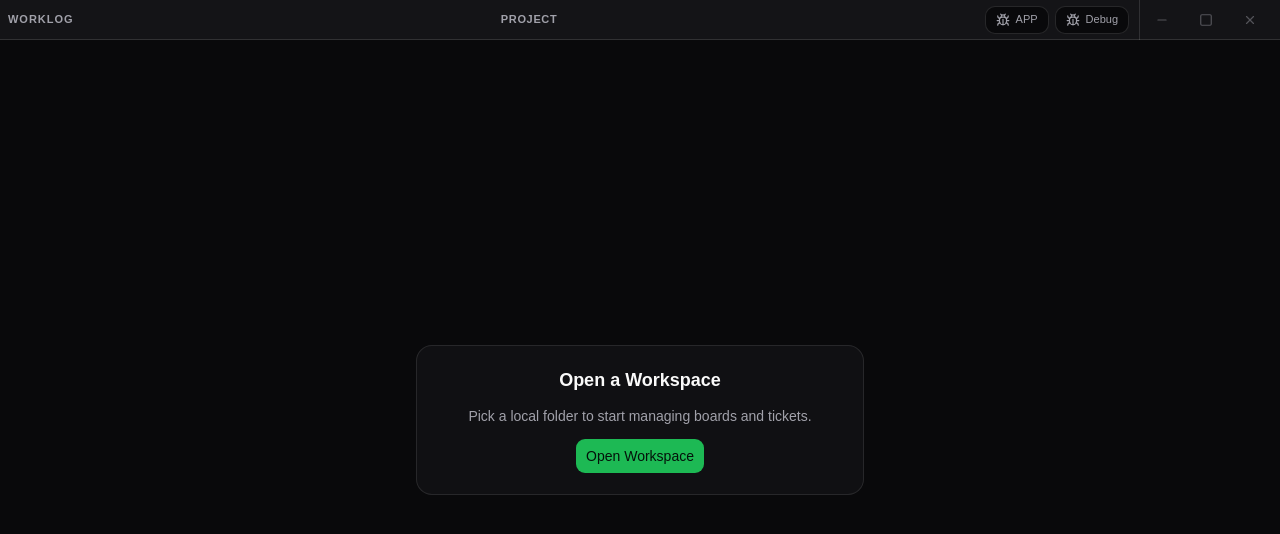
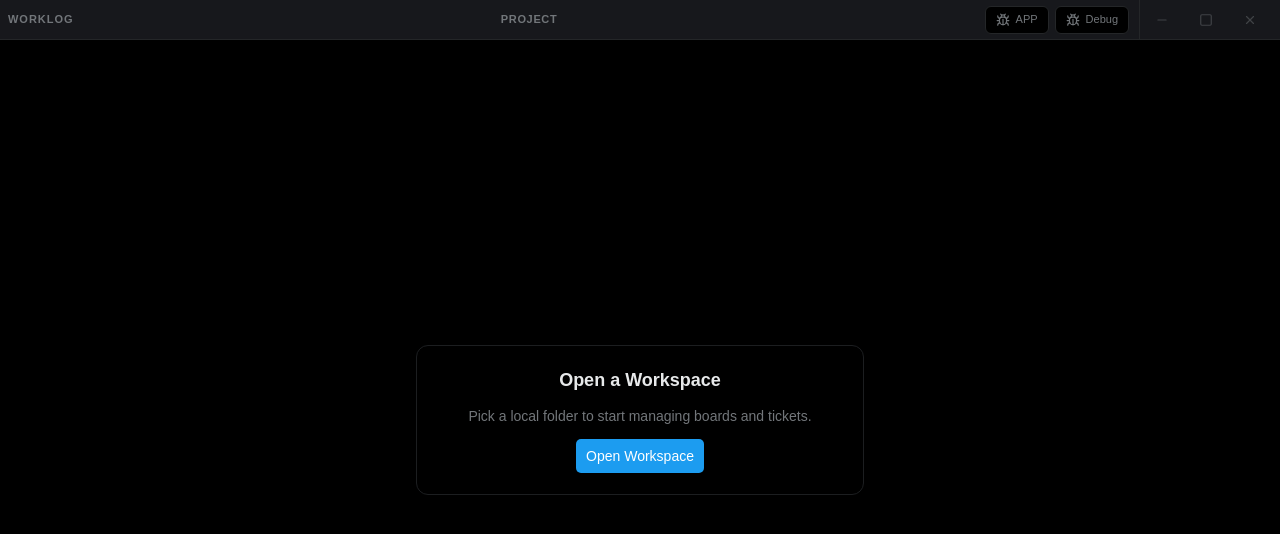
Before and after one commit to regisx001/Worklog, a SvelteKit app: page /onboarding in a window 1280 px wide. Shown: the top 534 px of the page. Built offline with nearby package versions, Linux system fonts and the light colour scheme.

Commit message:
feat: update CSS variables for improved theming and adjust toolbar height styles

```diff
--- a/src/lib/components/app/TicketDetail/TicketDetailPanel.svelte
+++ b/src/lib/components/app/TicketDetail/TicketDetailPanel.svelte
@@ -67,7 +67,7 @@
     <SheetContent
         side="right"
         overlayClass="top-[var(--app-toolbar-height)]"
-        class="w-140 max-w-[92vw] border-l border-border/80 p-0 text-[12px] data-[side=right]:top-[var(--app-toolbar-height)] data-[side=right]:h-[calc(100dvh-var(--app-toolbar-height))]"
+        class="w-140 max-w-[92vw] border-l border-border/80 p-0 text-[12px] data-[side=right]:top-(--app-toolbar-height) data-[side=right]:h-[calc(100dvh-var(--app-toolbar-height))]"
         aria-label="Ticket details"
     >
         {#if ticket}
--- a/src/lib/components/app/Toolbar/AppToolbar.svelte
+++ b/src/lib/components/app/Toolbar/AppToolbar.svelte
@@ -140,7 +140,7 @@
 
 <header
     bind:this={toolbarEl}
-    class="relative z-[60] flex h-[var(--app-toolbar-height)] min-h-[var(--app-toolbar-height)] w-full select-none items-center border-b border-border bg-card px-2"
+    class="relative z-60 flex h-(--app-toolbar-height) min-h-(--app-toolbar-height) w-full select-none items-center border-b border-border bg-card px-2"
 >
     <ToolbarIdentity {projectName} />
 
--- a/src/routes/layout.css
+++ b/src/routes/layout.css
@@ -8,77 +8,179 @@
 @plugin '@tailwindcss/typography';
 
 :root {
-  --radius: 0.75rem;
+	--background: oklch(1 0 0);
+	--foreground: oklch(0.1884 0.0128 248.5103);
+	--card: oklch(0.9784 0.0011 197.1387);
+	--card-foreground: oklch(0.1884 0.0128 248.5103);
+	--popover: oklch(1 0 0);
+	--popover-foreground: oklch(0.1884 0.0128 248.5103);
+	--primary: oklch(0.6723 0.1606 244.9955);
+	--primary-foreground: oklch(1 0 0);
+	--secondary: oklch(0.1884 0.0128 248.5103);
+	--secondary-foreground: oklch(1 0 0);
+	--muted: oklch(0.9222 0.0013 286.3737);
+	--muted-foreground: oklch(0.1884 0.0128 248.5103);
+	--accent: oklch(0.9392 0.0166 250.8453);
+	--accent-foreground: oklch(0.6723 0.1606 244.9955);
+	--destructive: oklch(0.6188 0.2376 25.7658);
+	--destructive-foreground: oklch(1 0 0);
+	--border: oklch(0.9317 0.0118 231.6594);
+	--input: oklch(0.9809 0.0025 228.7836);
+	--ring: oklch(0.6818 0.1584 243.354);
+	--chart-1: oklch(0.6723 0.1606 244.9955);
+	--chart-2: oklch(0.6907 0.1554 160.3454);
+	--chart-3: oklch(0.8214 0.16 82.5337);
+	--chart-4: oklch(0.7064 0.1822 151.7125);
+	--chart-5: oklch(0.5919 0.2186 10.5826);
+	--sidebar: oklch(0.9784 0.0011 197.1387);
+	--sidebar-foreground: oklch(0.1884 0.0128 248.5103);
+	--sidebar-primary: oklch(0.6723 0.1606 244.9955);
+	--sidebar-primary-foreground: oklch(1 0 0);
+	--sidebar-accent: oklch(0.9392 0.0166 250.8453);
+	--sidebar-accent-foreground: oklch(0.6723 0.1606 244.9955);
+	--sidebar-border: oklch(0.9271 0.0101 238.5177);
+	--sidebar-ring: oklch(0.6818 0.1584 243.354);
 
-  /* Exported mockup design-system tokens */
-  --ease-expo: cubic-bezier(0.16, 1, 0.3, 1);
-  --blur-md: blur(16px);
-  --blur-lg: blur(24px);
-  --blur-xl: blur(40px);
+	--font-sans:
+		ui-sans-serif, system-ui, -apple-system, BlinkMacSystemFont, 'Segoe UI', Roboto,
+		'Helvetica Neue', Arial, 'Noto Sans', sans-serif, 'Apple Color Emoji', 'Segoe UI Emoji',
+		'Segoe UI Symbol', 'Noto Color Emoji';
+	--font-serif: ui-serif, Georgia, Cambria, 'Times New Roman', Times, serif;
+	--font-mono:
+		ui-monospace, SFMono-Regular, Menlo, Monaco, Consolas, 'Liberation Mono', 'Courier New',
+		monospace;
 
-  --wl-bg-base: #09090b;
-  --wl-bg-panel: rgba(24, 24, 27, 0.65);
-  --wl-bg-sidebar: rgba(18, 18, 20, 0.75);
-  --wl-bg-card: rgba(255, 255, 255, 0.03);
-  --wl-bg-raised: rgba(255, 255, 255, 0.06);
+	--radius: 0.5rem;
 
-  --wl-border-subtle: rgba(255, 255, 255, 0.06);
-  --wl-border-default: rgba(255, 255, 255, 0.12);
-  --wl-border-strong: rgba(255, 255, 255, 0.2);
+	--shadow-2xs: 0 1px 3px 0px hsl(0 0% 0% / 0.05);
+	--shadow-xs: 0 1px 3px 0px hsl(0 0% 0% / 0.05);
+	--shadow-sm: 0 1px 3px 0px hsl(0 0% 0% / 0.1), 0 1px 2px -1px hsl(0 0% 0% / 0.1);
+	--shadow: 0 1px 3px 0px hsl(0 0% 0% / 0.1), 0 1px 2px -1px hsl(0 0% 0% / 0.1);
+	--shadow-md: 0 1px 3px 0px hsl(0 0% 0% / 0.1), 0 2px 4px -1px hsl(0 0% 0% / 0.1);
+	--shadow-lg: 0 1px 3px 0px hsl(0 0% 0% / 0.1), 0 4px 6px -1px hsl(0 0% 0% / 0.1);
+	--shadow-xl: 0 1px 3px 0px hsl(0 0% 0% / 0.1), 0 8px 10px -1px hsl(0 0% 0% / 0.1);
+	--shadow-2xl: 0 1px 3px 0px hsl(0 0% 0% / 0.25);
 
-  --wl-text-primary: #fafafa;
-  --wl-text-secondary: #a1a1aa;
-  --wl-text-tertiary: #71717a;
+	--tracking-normal: 0em;
+	--spacing: 0.25rem;
+}
+.dark {
+	--background: oklch(0 0 0);
+	--foreground: oklch(0.9328 0.0025 228.7857);
+	--card: oklch(0.2097 0.008 274.5332);
+	--card-foreground: oklch(0.8853 0 0);
+	--popover: oklch(0 0 0);
+	--popover-foreground: oklch(0.9328 0.0025 228.7857);
+	--primary: oklch(0.6692 0.1607 245.011);
+	--primary-foreground: oklch(1 0 0);
+	--secondary: oklch(0.9622 0.0035 219.5331);
+	--secondary-foreground: oklch(0.1884 0.0128 248.5103);
+	--muted: oklch(0.209 0 0);
+	--muted-foreground: oklch(0.5637 0.0078 247.9662);
+	--accent: oklch(0.1928 0.0331 242.5459);
+	--accent-foreground: oklch(0.6692 0.1607 245.011);
+	--destructive: oklch(0.6188 0.2376 25.7658);
+	--destructive-foreground: oklch(1 0 0);
+	--border: oklch(0.2674 0.0047 248.0045);
+	--input: oklch(0.302 0.0288 244.8244);
+	--ring: oklch(0.6818 0.1584 243.354);
+	--chart-1: oklch(0.6723 0.1606 244.9955);
+	--chart-2: oklch(0.6907 0.1554 160.3454);
+	--chart-3: oklch(0.8214 0.16 82.5337);
+	--chart-4: oklch(0.7064 0.1822 151.7125);
+	--chart-5: oklch(0.5919 0.2186 10.5826);
+	--sidebar: oklch(0.2097 0.008 274.5332);
+	--sidebar-foreground: oklch(0.8853 0 0);
+	--sidebar-primary: oklch(0.6818 0.1584 243.354);
+	--sidebar-primary-foreground: oklch(1 0 0);
+	--sidebar-accent: oklch(0.1928 0.0331 242.5459);
+	--sidebar-accent-foreground: oklch(0.6692 0.1607 245.011);
+	--sidebar-border: oklch(0.3795 0.022 240.5943);
+	--sidebar-ring: oklch(0.6818 0.1584 243.354);
 
-  --wl-accent-grove: #1db954;
-  --wl-accent-loud: #1ed760;
+	--font-sans:
+		ui-sans-serif, system-ui, -apple-system, BlinkMacSystemFont, 'Segoe UI', Roboto,
+		'Helvetica Neue', Arial, 'Noto Sans', sans-serif, 'Apple Color Emoji', 'Segoe UI Emoji',
+		'Segoe UI Symbol', 'Noto Color Emoji';
+	--font-serif: ui-serif, Georgia, Cambria, 'Times New Roman', Times, serif;
+	--font-mono:
+		ui-monospace, SFMono-Regular, Menlo, Monaco, Consolas, 'Liberation Mono', 'Courier New',
+		monospace;
 
-  --wl-status-done: #3fb950;
-  --wl-status-warn: #d29922;
-  --wl-status-err: #f85149;
-  --wl-status-info: #58a6ff;
+	--radius: 0.5rem;
 
-  --wl-label-green-text: #56d364;
-  --wl-label-blue-text: #79c0ff;
-  --wl-label-yellow-text: #e3b341;
-  --wl-label-red-text: #ff7b72;
-  --wl-label-purple-text: #d2a8ff;
+	--shadow-2xs: 0 1px 3px 0px hsl(0 0% 0% / 0.05);
+	--shadow-xs: 0 1px 3px 0px hsl(0 0% 0% / 0.05);
+	--shadow-sm: 0 1px 3px 0px hsl(0 0% 0% / 0.1), 0 1px 2px -1px hsl(0 0% 0% / 0.1);
+	--shadow: 0 1px 3px 0px hsl(0 0% 0% / 0.1), 0 1px 2px -1px hsl(0 0% 0% / 0.1);
+	--shadow-md: 0 1px 3px 0px hsl(0 0% 0% / 0.1), 0 2px 4px -1px hsl(0 0% 0% / 0.1);
+	--shadow-lg: 0 1px 3px 0px hsl(0 0% 0% / 0.1), 0 4px 6px -1px hsl(0 0% 0% / 0.1);
+	--shadow-xl: 0 1px 3px 0px hsl(0 0% 0% / 0.1), 0 8px 10px -1px hsl(0 0% 0% / 0.1);
+	--shadow-2xl: 0 1px 3px 0px hsl(0 0% 0% / 0.25);
+}
 
-  /* shadcn semantic mapping */
-  --background: var(--wl-bg-base);
-  --foreground: var(--wl-text-primary);
-  --card: #141417;
-  --card-foreground: var(--wl-text-primary);
-  --popover: #18181b;
-  --popover-foreground: var(--wl-text-primary);
-  --primary: var(--wl-accent-grove);
-  --primary-foreground: #04120a;
-  --secondary: rgba(255, 255, 255, 0.08);
-  --secondary-foreground: var(--wl-text-primary);
-  --muted: rgba(255, 255, 255, 0.05);
-  --muted-foreground: var(--wl-text-secondary);
-  --accent: rgba(29, 185, 84, 0.16);
-  --accent-foreground: #bbf7d0;
-  --destructive: var(--wl-status-err);
-  --border: var(--wl-border-default);
-  --input: var(--wl-border-default);
-  --ring: var(--wl-accent-grove);
-  --chart-1: var(--wl-status-info);
-  --chart-2: var(--wl-accent-grove);
-  --chart-3: var(--wl-label-purple-text);
-  --chart-4: var(--wl-label-yellow-text);
-  --chart-5: var(--wl-status-err);
-  --sidebar: var(--wl-bg-sidebar);
-  --sidebar-foreground: var(--wl-text-primary);
-  --sidebar-primary: var(--wl-accent-grove);
-  --sidebar-primary-foreground: #04120a;
-  --sidebar-accent: rgba(255, 255, 255, 0.07);
-  --sidebar-accent-foreground: var(--wl-text-primary);
-  --sidebar-border: var(--wl-border-default);
-  --sidebar-ring: var(--wl-accent-loud);
+@theme inline {
+	--color-background: var(--background);
+	--color-foreground: var(--foreground);
+	--color-card: var(--card);
+	--color-card-foreground: var(--card-foreground);
+	--color-popover: var(--popover);
+	--color-popover-foreground: var(--popover-foreground);
+	--color-primary: var(--primary);
+	--color-primary-foreground: var(--primary-foreground);
+	--color-secondary: var(--secondary);
+	--color-secondary-foreground: var(--secondary-foreground);
+	--color-muted: var(--muted);
+	--color-muted-foreground: var(--muted-foreground);
+	--color-accent: var(--accent);
+	--color-accent-foreground: var(--accent-foreground);
+	--color-destructive: var(--destructive);
+	--color-destructive-foreground: var(--destructive-foreground);
+	--color-border: var(--border);
+	--color-input: var(--input);
+	--color-ring: var(--ring);
+	--color-chart-1: var(--chart-1);
+	--color-chart-2: var(--chart-2);
+	--color-chart-3: var(--chart-3);
+	--color-chart-4: var(--chart-4);
+	--color-chart-5: var(--chart-5);
+	--color-sidebar: var(--sidebar);
+	--color-sidebar-foreground: var(--sidebar-foreground);
+	--color-sidebar-primary: var(--sidebar-primary);
+	--color-sidebar-primary-foreground: var(--sidebar-primary-foreground);
+	--color-sidebar-accent: var(--sidebar-accent);
+	--color-sidebar-accent-foreground: var(--sidebar-accent-foreground);
+	--color-sidebar-border: var(--sidebar-border);
+	--color-sidebar-ring: var(--sidebar-ring);
+
+	--font-sans: var(--font-sans);
+	--font-mono: var(--font-mono);
+	--font-serif: var(--font-serif);
+
+	--radius-sm: calc(var(--radius) - 4px);
+	--radius-md: calc(var(--radius) - 2px);
+	--radius-lg: var(--radius);
+	--radius-xl: calc(var(--radius) + 4px);
+
+	--shadow-2xs: var(--shadow-2xs);
+	--shadow-xs: var(--shadow-xs);
+	--shadow-sm: var(--shadow-sm);
+	--shadow: var(--shadow);
+	--shadow-md: var(--shadow-md);
+	--shadow-lg: var(--shadow-lg);
+	--shadow-xl: var(--shadow-xl);
+	--shadow-2xl: var(--shadow-2xl);
   --app-toolbar-height: 2.5rem;
 }
 
+@layer base {
+  * {
+    @apply border-border outline-ring/50;
+  }
+  body {
+    @apply bg-background text-foreground;
+  }
+}
 .dark {
   color-scheme: dark;
 }
@@ -213,3 +315,7 @@
 		display: none;
   }
 }
+
+button{
+  cursor: pointer;
+}
```
